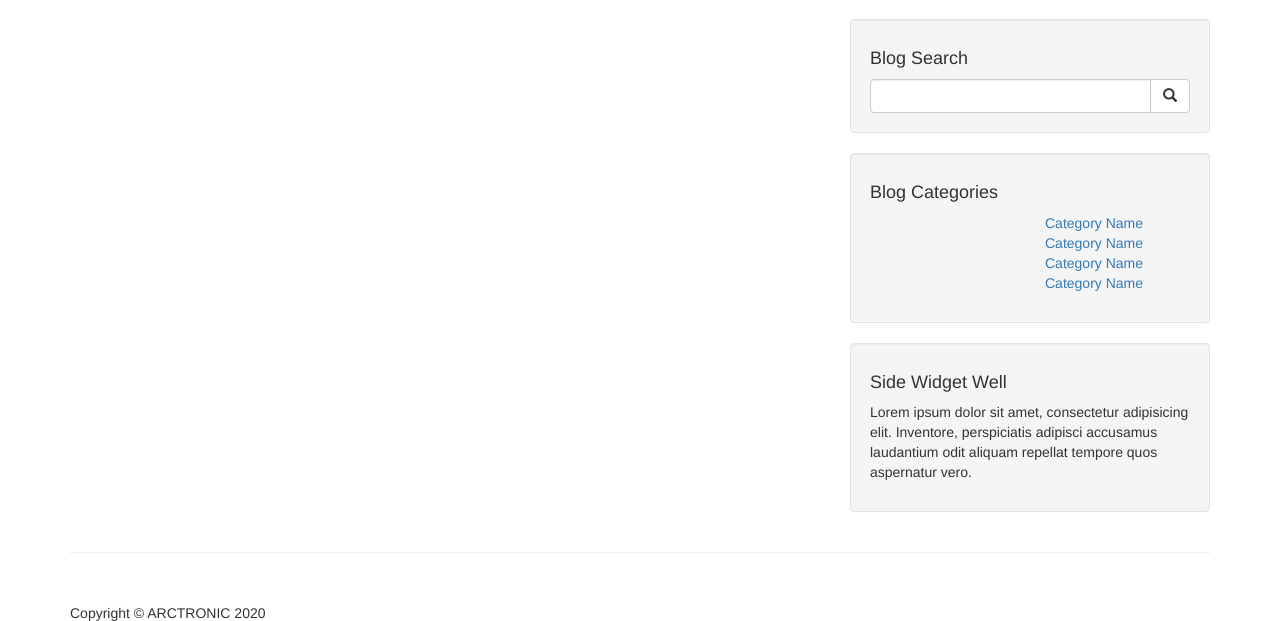
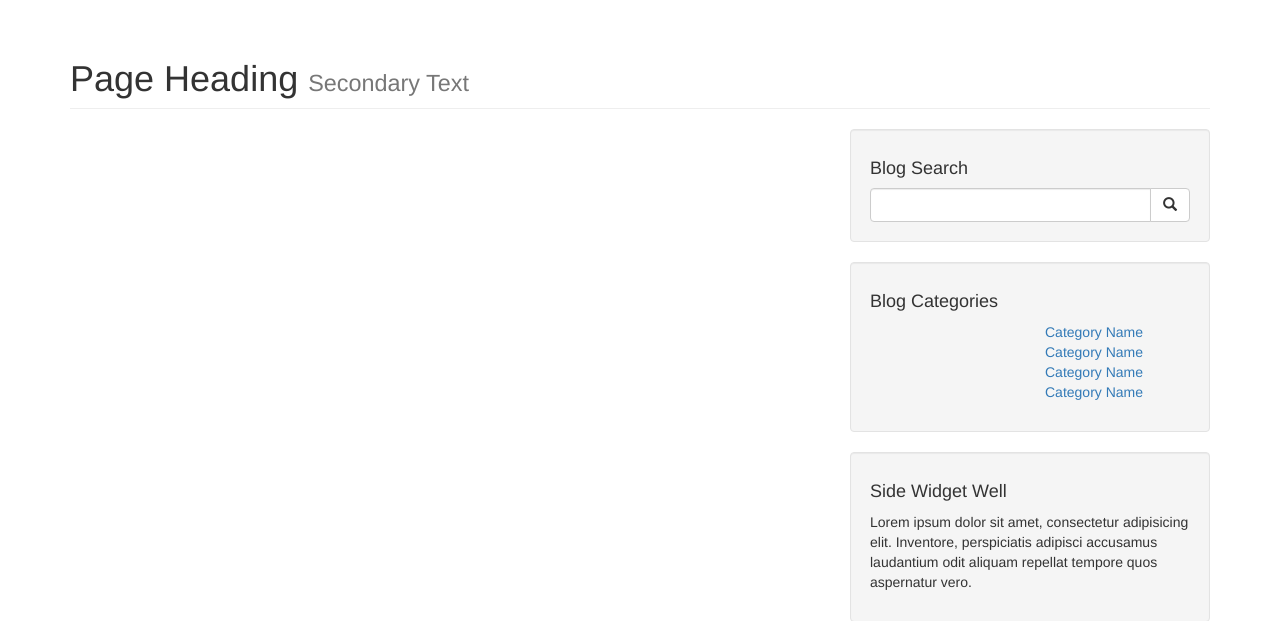
Before and after one commit to arctronic/cms, a PHP site: page / in a window 1280 px wide. Shown: the part 51-672 px from the top of the page. Run offline with PHP 8.4, Linux system fonts and the light colour scheme; data that the repository does not hold is empty.

Commit message:
minor bug root index

```diff
--- a/index.php
+++ b/index.php
@@ -7,7 +7,10 @@
 
 <!-- Page Content -->
 <div class="container">
-
+<h1 class="page-header">
+                Page Heading
+                <small>Secondary Text</small>
+            </h1>
     <div class="row">
 
         <!-- Blog Entries Column -->
@@ -25,12 +28,6 @@
                             $post_content = $row['post_content'];
 
                             ?>
-
-            <h1 class="page-header">
-                Page Heading
-                <small>Secondary Text</small>
-            </h1>
-
             <!-- First Blog Post -->
             <h2>
                 <a href="#"><?php echo $post_title; ?></a>
```
